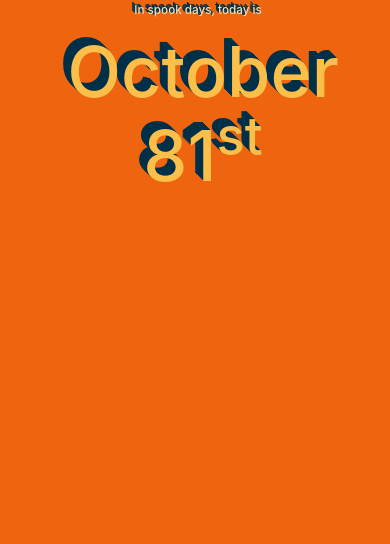
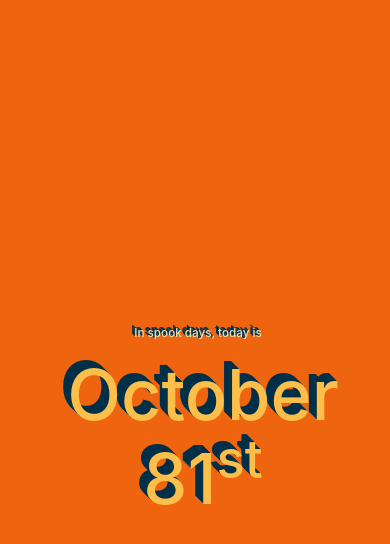
Before and after one commit to Official3173/spook-calendar, a plain HTML site: page index.html in a window 390 px wide. Drawn offline with nearby package versions, Linux system fonts and the light colour scheme.

Commit message:
added css breakpoint

```diff
--- a/calendar.css
+++ b/calendar.css
@@ -93,3 +93,14 @@ body {
             transform: translateX(3px) translateY(3px);
   }
 }
+
+
+@media only screen and (max-width: 1100px) {
+  .wrapper {
+    height: 100vh;
+    display: flex;
+    flex-direction: column;
+    align-items: center;
+    justify-content: center;
+  }
+}
```
